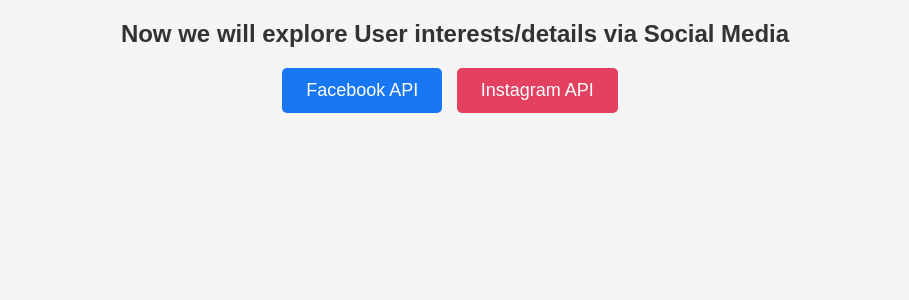
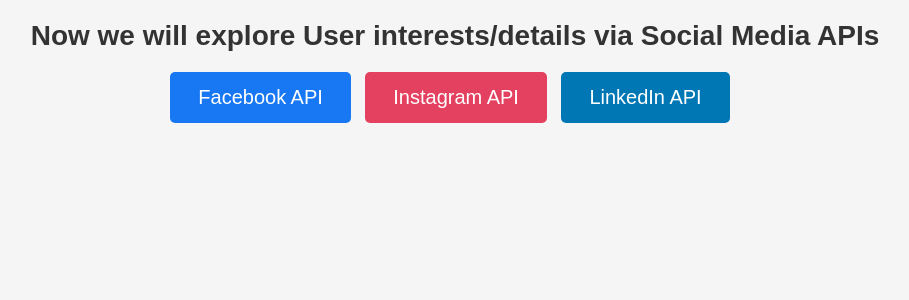
Before and after one commit to paulaji/flask-socialinterests, a Flask app: page / in a window 1280 px wide. Shown: the top 300 px of the page, without its empty margins (185-1094 px from the left). Run offline with Flask 3, Linux system fonts and the light colour scheme.

Commit message:
added all three routes

```diff
--- a/templates/homepage.html
+++ b/templates/homepage.html
@@ -1,9 +1,22 @@
+<!-- <!DOCTYPE html>
+<html lang="en">
+  <head>
+    <meta charset="UTF-8" />
+    <meta name="viewport" content="width=device-width, initial-scale=1.0" />
+    <title>Social Media API</title>
+  </head>
+  <body>
+    <h1>Now we will explore User interests/detials via Social Media</h1>
+    <button><a href="./facebook">Facebook API</a></button>
+    <button><a href="./instagram">Instagram API</a></button>
+  </body>
+</html> -->
 <!DOCTYPE html>
 <html lang="en">
   <head>
     <meta charset="UTF-8" />
     <meta name="viewport" content="width=device-width, initial-scale=1.0" />
-    <title>Social Media API</title>
+    <title>Social Media Interests via API</title>
     <style>
       /* Reset default margin and padding for all elements */
       * {
@@ -23,17 +36,17 @@
       /* Style the heading */
       h1 {
         color: #333;
-        font-size: 24px;
+        font-size: 28px; /* Slightly larger font size */
         margin-bottom: 20px;
       }
 
       /* Style the buttons */
       button {
         display: inline-block;
-        padding: 12px 24px; /* Increased button size */
+        padding: 14px 28px; /* Slightly larger padding */
         border: none;
         border-radius: 5px;
-        font-size: 18px;
+        font-size: 20px; /* Slightly larger font size */
         margin-right: 10px;
         cursor: pointer;
         transition: background-color 0.3s;
@@ -51,6 +64,12 @@
         color: #fff;
       }
 
+      /* Style the LinkedIn button */
+      .linkedin-button {
+        background-color: #0077b5; /* LinkedIn blue color */
+        color: #fff;
+      }
+
       /* Style the button links */
       button a {
         color: #fff;
@@ -64,12 +83,15 @@
     </style>
   </head>
   <body>
-    <h1>Now we will explore User interests/details via Social Media</h1>
+    <h1>Now we will explore User interests/details via Social Media APIs</h1>
     <button class="facebook-button">
       <a href="./facebook">Facebook API</a>
     </button>
     <button class="instagram-button">
       <a href="./instagram">Instagram API</a>
     </button>
+    <button class="linkedin-button">
+      <a href="./linkedin">LinkedIn API</a>
+    </button>
   </body>
 </html>
```
